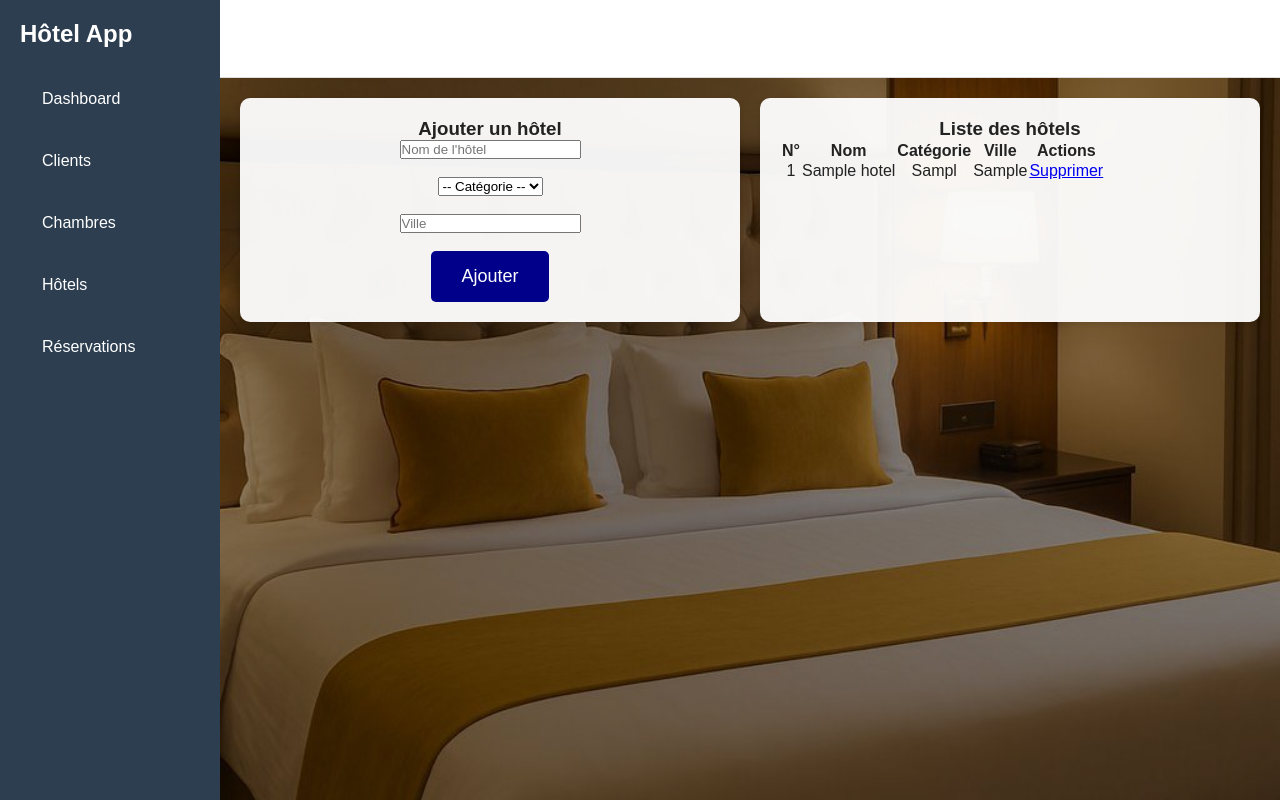
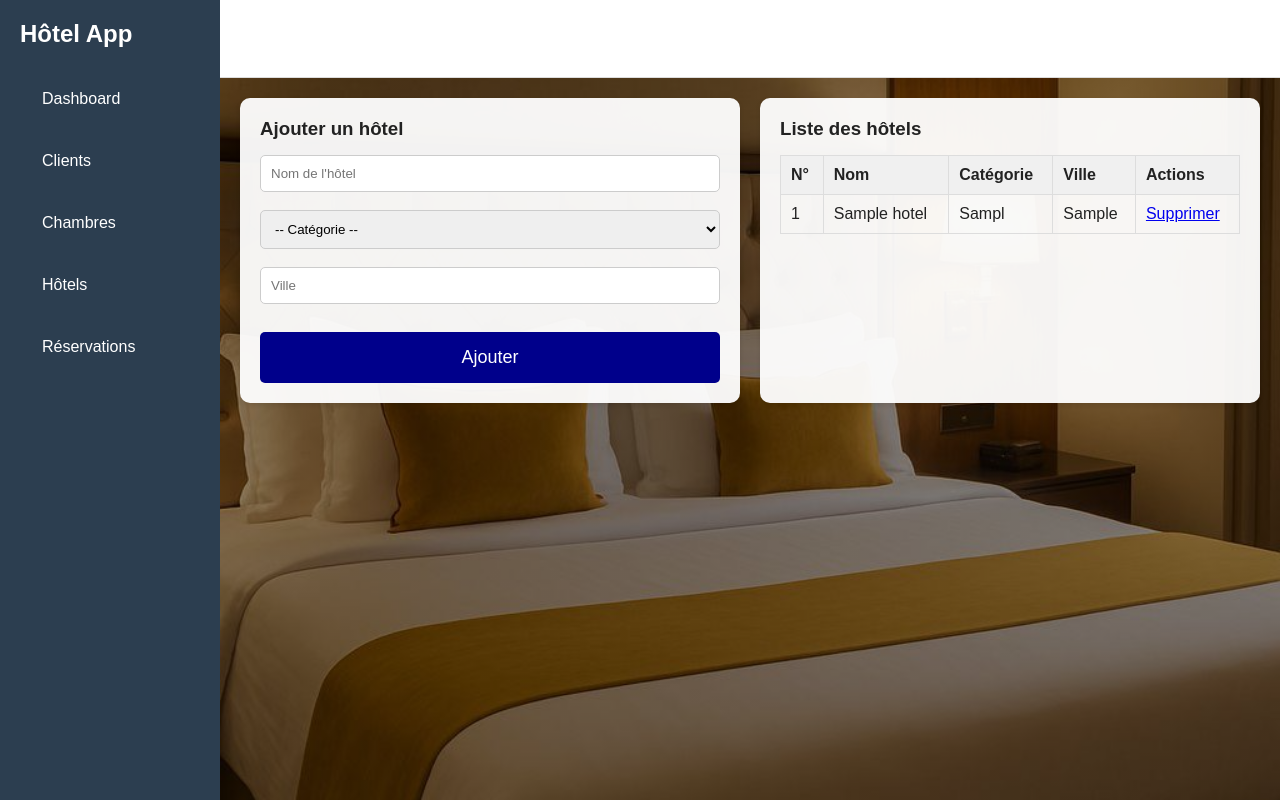
Before and after one commit to adamaberthe2005-byte/hotel_reservation, a PHP site: the page made by hôtels.php in a window 1280 px wide. Run offline with PHP 8.4, Linux system fonts and the light colour scheme; tables that the repository leaves empty hold one stand-in row (values such as "Sample post").

Commit message:
mise à des tableaux

```diff
--- a/style.css
+++ b/style.css
@@ -2,10 +2,10 @@
     margin: 0;
     padding: 0;
     box-sizing: border-box;
+    font-family: Arial, sans-serif;
 }
 
 body{
-    font-family: Arial, sans-serif;
     min-height: 100vh;
     color: #fff;
     background:
@@ -58,12 +58,6 @@ button{
 button:hover{
     background-color: blue;
 }
-* {
-    margin: 0;
-    padding: 0;
-    box-sizing: border-box;
-    font-family: Arial, sans-serif;
-}
 
 .container {
     display: flex;
@@ -111,6 +105,7 @@ button:hover{
 
 .content {
     display: flex;
+    flex-wrap: wrap;
     gap: 20px;
     padding: 20px;
 }
@@ -119,11 +114,51 @@ button:hover{
     background: rgba(255, 255, 255, 0.95);
     color: #222;
     padding: 20px;
-    flex: 1;
+    flex: 1 1 400px;
     border-radius: 10px;
-    text-align: center;
+    text-align: left;
     box-shadow: 0 2px 5px rgba(0,0,0,0.1);
 }
+
+.card table {
+    width: 100%;
+    border-collapse: collapse;
+    margin-top: 15px;
+}
+
+.card th,
+.card td {
+    padding: 10px;
+    border: 1px solid #ddd;
+    text-align: left;
+}
+
+.card thead {
+    background: #f0f0f0;
+}
+
+.card h3 {
+    margin-bottom: 15px;
+}
+
+.card form input,
+.card form select,
+.card form button {
+    width: 100%;
+    max-width: 100%;
+}
+
+.card form input,
+.card form select {
+    padding: 10px;
+    border: 1px solid #ccc;
+    border-radius: 5px;
+}
+
+.card form button {
+    margin-top: 10px;
+}
+
 .sidebar ul li.active {
     background: #1abc9c;
 }
```
